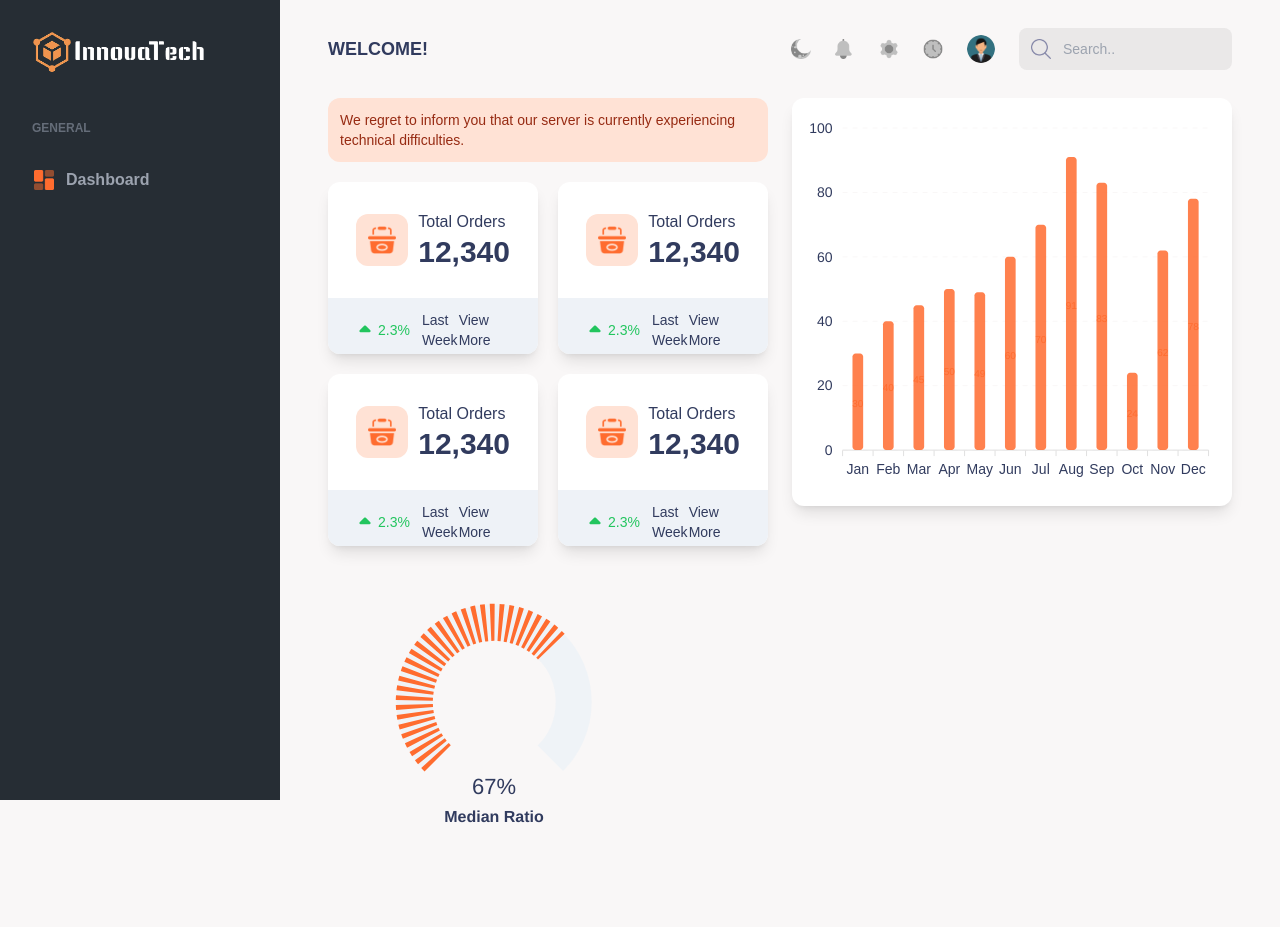
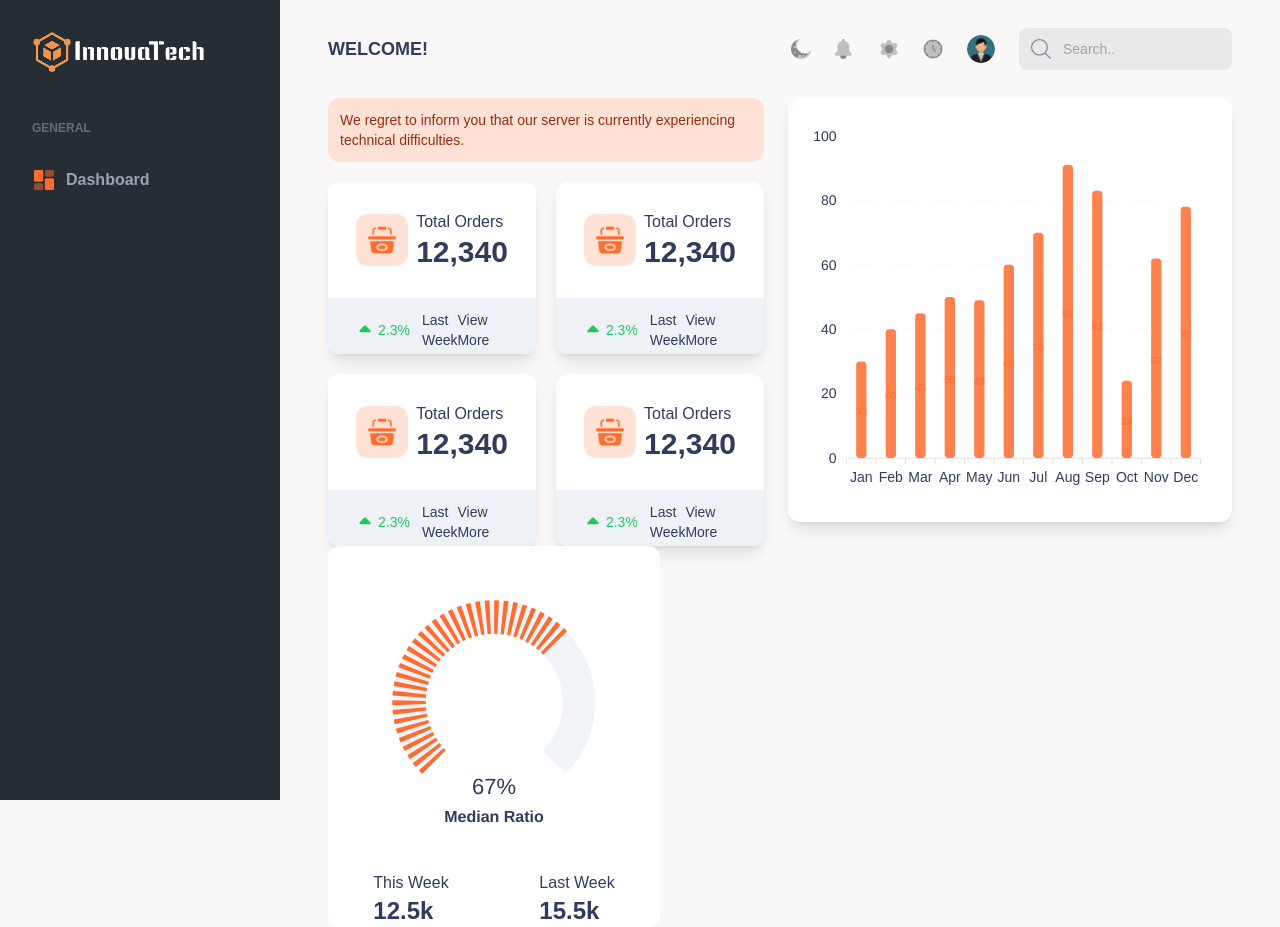
Before and after one commit to HKinnovaTech/Dashboard-Inventory, a Next.js app: page / in a window 1280 px wide. Before the commit the page ends 871 px from the top, so only its background shows below. Built offline with nearby package versions, Linux system fonts and the light colour scheme.

Commit message:
added weekly status

```diff
--- a/src/app/Components/Dashboard/Dashboard.tsx
+++ b/src/app/Components/Dashboard/Dashboard.tsx
@@ -2,6 +2,7 @@ import React from "react";
 import Infocard from "./components/infocard";
 import Graph from "./components/graph/graph";
 import RadialBarChart from "./components/graph/RadialBarChart";
+import Weeklystats from "./components/weeklystats";
 
 const Dashboard = () => {
   return (
@@ -26,7 +27,7 @@ const Dashboard = () => {
       </div>
       <div className="flex items-center justify-between">
         <div>
-          <RadialBarChart/>
+          <Weeklystats/>
         </div>
         <div></div>
         <div></div>
--- a/src/app/Components/Dashboard/components/graph/RadialBarChart.tsx
+++ b/src/app/Components/Dashboard/components/graph/RadialBarChart.tsx
@@ -38,7 +38,7 @@ const RadialBarChart: React.FC = () => {
         startAngle: -135,
         endAngle: 135,
         hollow: {
-          size: "40%",
+          size: "45%",
         },
         track: {
           background: secondaryColor,
--- a/src/app/Components/Dashboard/components/graph/graph.tsx
+++ b/src/app/Components/Dashboard/components/graph/graph.tsx
@@ -115,7 +115,7 @@ const Graph: React.FC = () => {
   ];
 
   return (
-    <div className="app bg-primary rounded-xl shadow-lg w-full -z-10">
+    <div className="app bg-primary p-2 rounded-xl shadow-lg w-full -z-10">
       <div className="row">
         <div className="mixed-chart w-full">
           <Chart
--- /dev/null
+++ b/src/app/Components/Dashboard/components/weeklystats.tsx
@@ -0,0 +1,22 @@
+import React from 'react'
+import RadialBarChart from './graph/RadialBarChart'
+
+const Weeklystats = () => {
+  return (
+    <div className="bg-primary rounded-xl">
+          <RadialBarChart/>
+          <div  className="flex justify-around">
+            <div>
+              <p>This Week</p>
+              <h2 className="text-2xl font-semibold">12.5k</h2>
+            </div>
+            <div>
+              <p>Last Week</p>
+              <h2 className="text-2xl font-semibold">15.5k</h2>
+            </div>
+          </div>
+        </div>
+  )
+}
+
+export default Weeklystats
```
